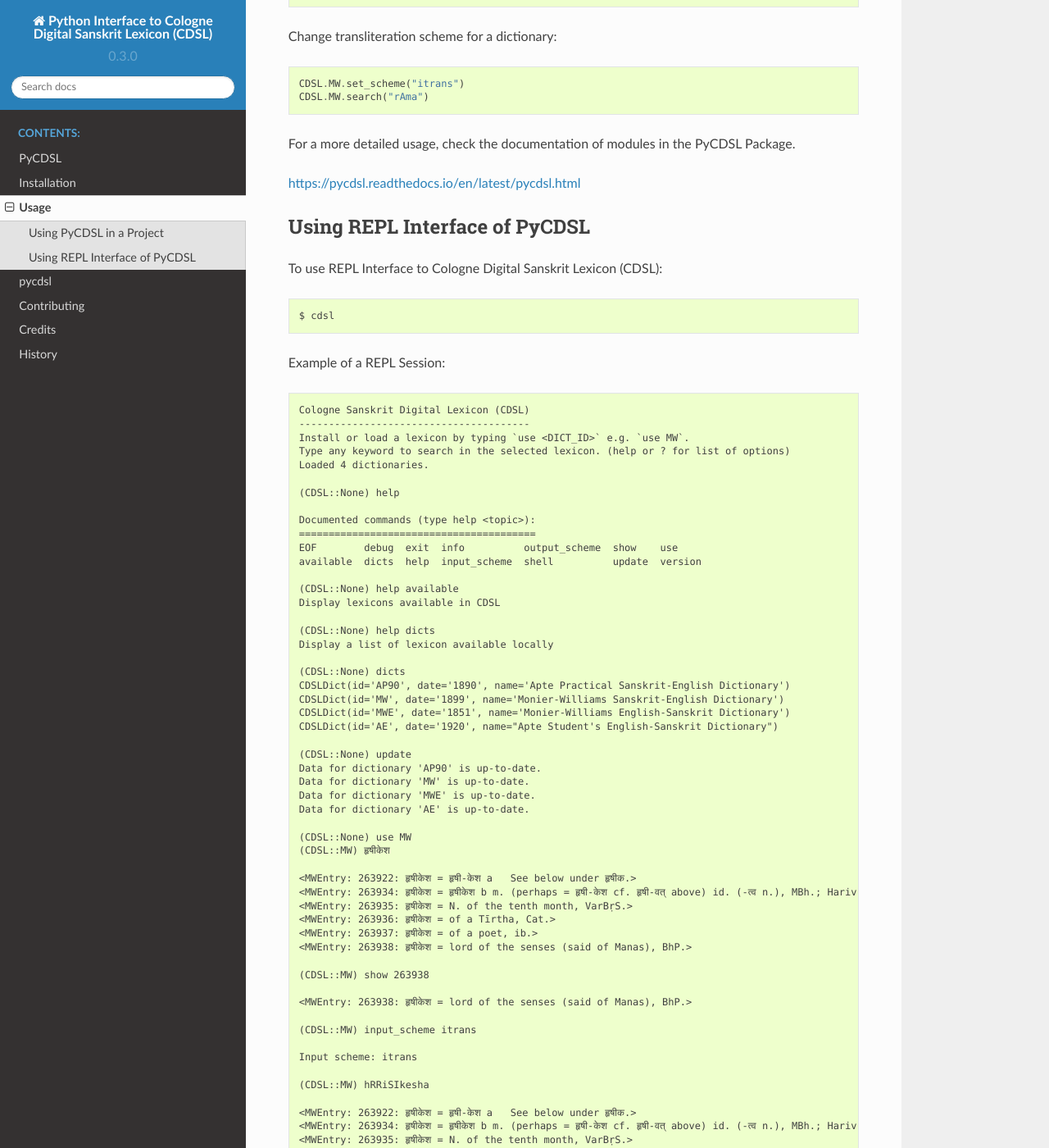
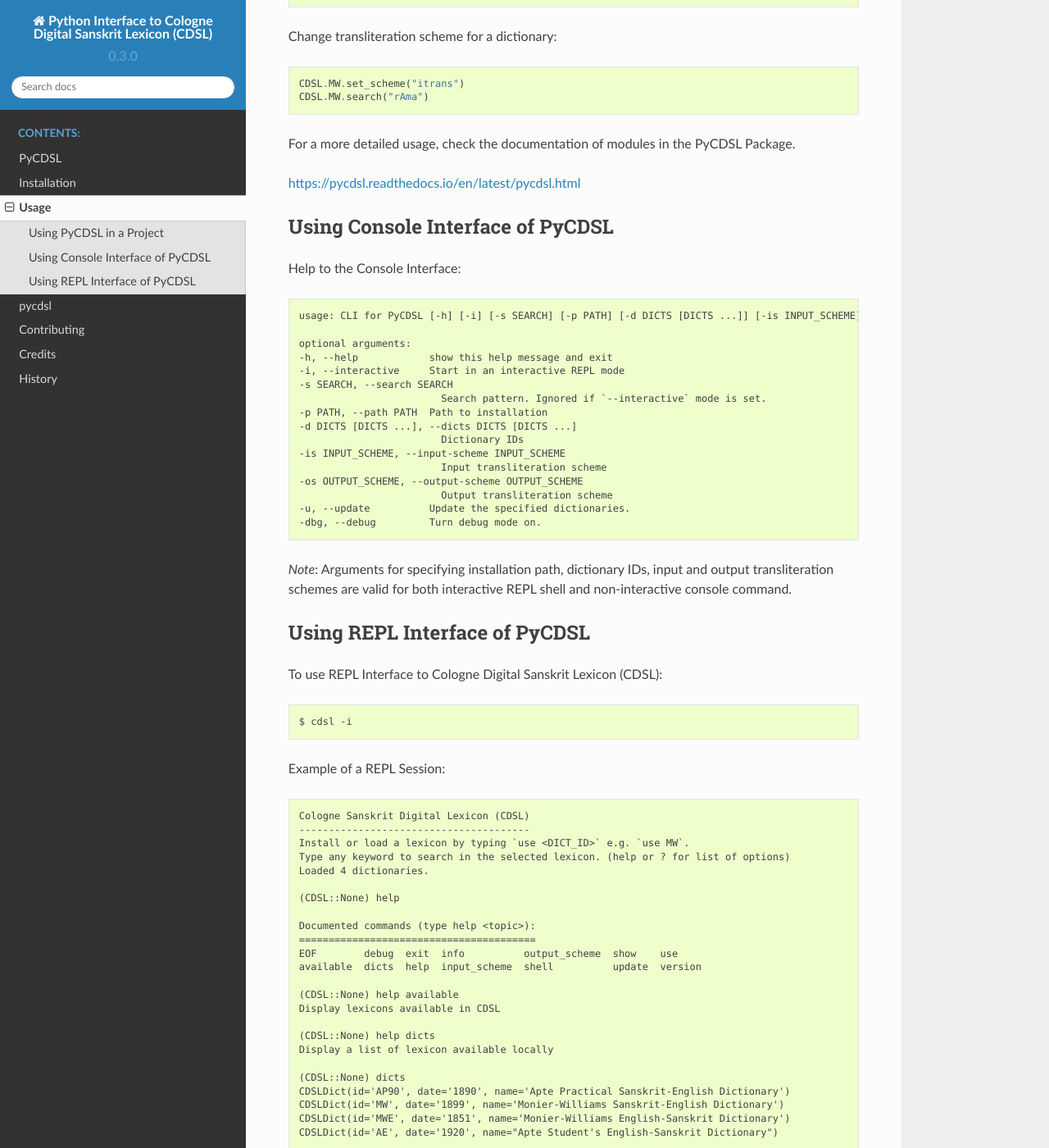
Before and after one commit to hrishikeshrt/PyCDSL, a Sphinx documentation site: the page built from docs/usage.rst, in a window 1280 px wide and 1400 px high, scrolled down 1449 px. Shown: the whole window at 82% size. Built offline with Sphinx 7.4.7 and the Read the Docs theme 2.0.0, drawn with Linux system fonts in a browser that asks for light colours.

Commit message:
documentation

```diff
--- a/docs/usage.rst
+++ b/docs/usage.rst
@@ -73,12 +73,38 @@ For a more detailed usage, check the documentation of modules in the PyCDSL Pack
 https://pycdsl.readthedocs.io/en/latest/pycdsl.html
 
 
+Using Console Interface of PyCDSL
+=================================
+
+Help to the Console Interface::
+
+    usage: CLI for PyCDSL [-h] [-i] [-s SEARCH] [-p PATH] [-d DICTS [DICTS ...]] [-is INPUT_SCHEME] [-os OUTPUT_SCHEME] [-u] [-dbg]
+
+    optional arguments:
+    -h, --help            show this help message and exit
+    -i, --interactive     Start in an interactive REPL mode
+    -s SEARCH, --search SEARCH
+                            Search pattern. Ignored if `--interactive` mode is set.
+    -p PATH, --path PATH  Path to installation
+    -d DICTS [DICTS ...], --dicts DICTS [DICTS ...]
+                            Dictionary IDs
+    -is INPUT_SCHEME, --input-scheme INPUT_SCHEME
+                            Input transliteration scheme
+    -os OUTPUT_SCHEME, --output-scheme OUTPUT_SCHEME
+                            Output transliteration scheme
+    -u, --update          Update the specified dictionaries.
+    -dbg, --debug         Turn debug mode on.
+
+
+*Note*: Arguments for specifying installation path, dictionary IDs, input and output transliteration schemes
+are valid for both interactive REPL shell and non-interactive console command.
+
 Using REPL Interface of PyCDSL
 ==============================
 
 To use REPL Interface to Cologne Digital Sanskrit Lexicon (CDSL)::
 
-    $ cdsl
+    $ cdsl -i
 
 
 Example of a REPL Session::
```
Also changed, not shown: README.rst (+27 -1 lines), 2 other files.
